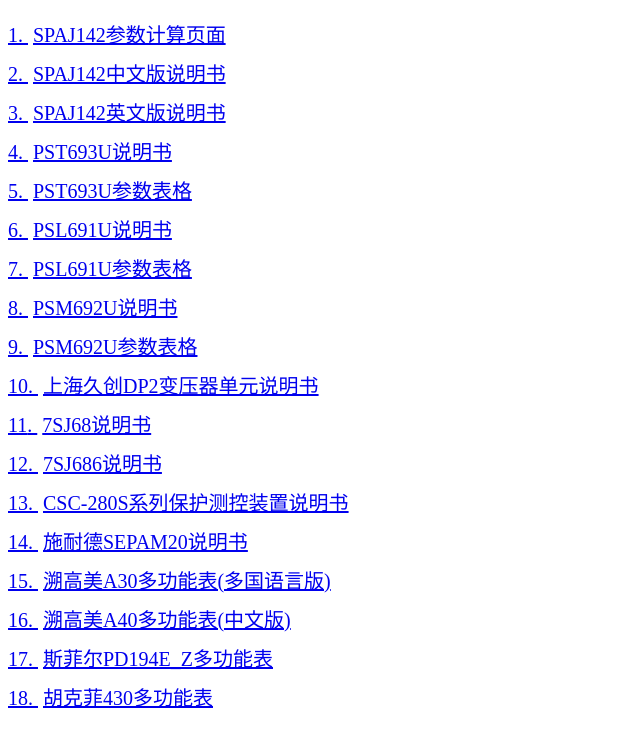
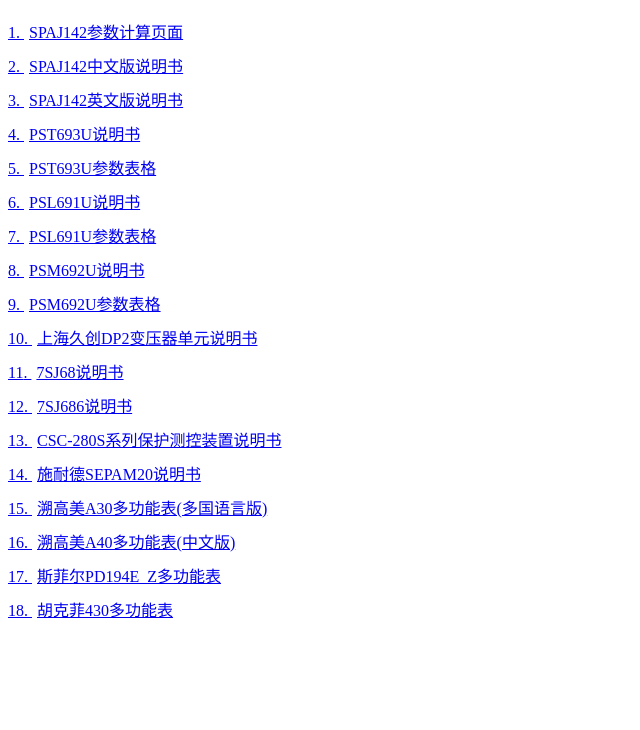
Before and after one commit to armxu/armxu.github.io, a plain HTML site: page index.html in a window 1280 px wide. Shown: the part 70-800 px from the top of the page, without its empty margins (0-640 px from the left). Drawn offline with Linux system fonts and the light colour scheme.

Commit message:
18 commit

```diff
--- a/index.html
+++ b/index.html
@@ -5,7 +5,7 @@
 	<meta name="viewport" content="width=device-width, initial-scale=1.0">
 	<style>
 	a {
-	    font-size: 20px; /* 设置链接文本的字体大小为 20 像素 */
+	    font-size: 2  0px; /* 设置链接文本的字体大小为 20 像素 */
 		display: block; /* 将链接设为块级元素，让其独占一行 */
 		margin-bottom: 10px; /* 添加一些下外边距，使得链接之间有间隔 */
 	}
```
Also changed, not shown: SPAJ142.html (+1 -1 lines).
